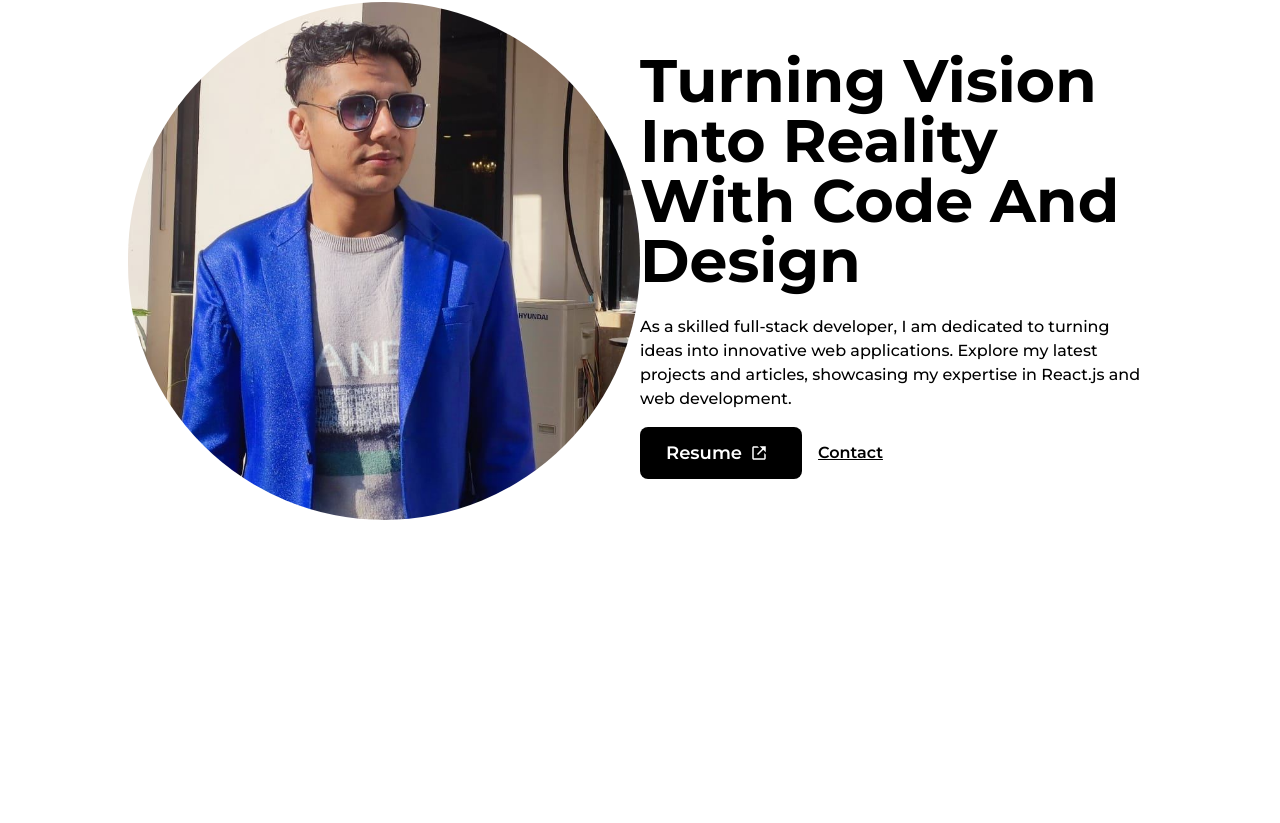
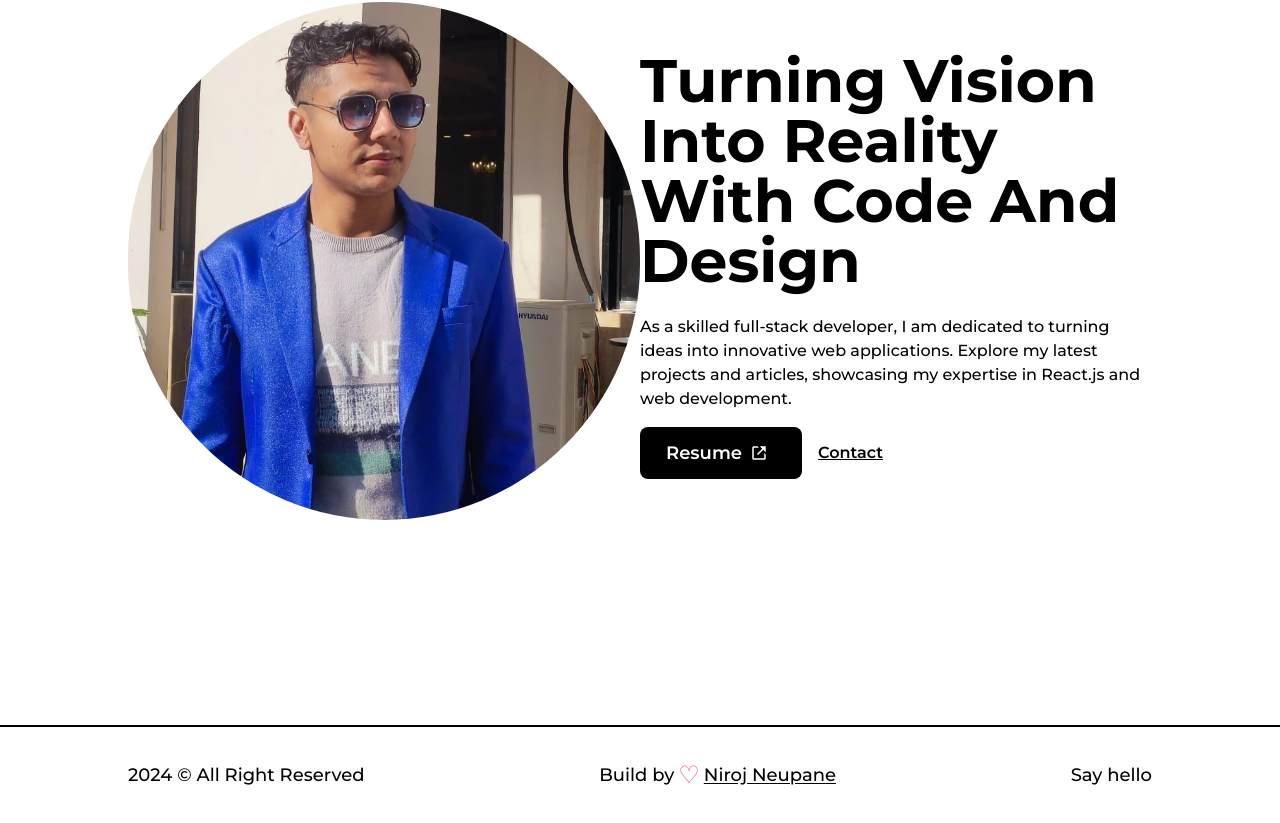
Before and after one commit to nirojneupane5/portfolio, a Next.js app: page / in a window 1280 px wide. Shown: the part 179-1002 px from the top of the page. Before the commit the page ends 904 px from the top, so only its background shows below. Built offline with nearby package versions, Linux system fonts and the light colour scheme.

Commit message:
Footer added

```diff
--- a/src/app/layout.tsx
+++ b/src/app/layout.tsx
@@ -2,6 +2,7 @@ import type { Metadata } from "next";
 import { Montserrat } from "next/font/google";
 import "./globals.css";
 import Navbar from "@/components/Navbar";
+import Footer from "@/components/Footer";
 
 const inter = Montserrat({ subsets: ["latin"], variable: "--font-mont" });
 
@@ -20,6 +21,7 @@ export default function RootLayout({
       <body className={inter.className}>
         <Navbar />
         {children}
+        <Footer />
       </body>
     </html>
   );
--- /dev/null
+++ b/src/components/Footer.tsx
@@ -0,0 +1,23 @@
+import Link from "next/link";
+import Layout from "./Layout";
+
+const Footer = () => {
+  return (
+    <footer className="w-full border-t-2 border-solid border-black font-medium text-lg">
+      <Layout className="py-8 flex items-center justify-between">
+        <span>{new Date().getFullYear()} &copy; All Right Reserved</span>
+        <div className="flex items-center">
+          Build by <span className="text-pink-500 text-2xl px-1">&#9825;</span>{" "}
+          <Link href="/" className="underline underline-offset-2">
+            Niroj Neupane
+          </Link>
+        </div>
+        <Link href="/" target={"_blank"}>
+          Say hello
+        </Link>
+      </Layout>
+    </footer>
+  );
+};
+
+export default Footer;
```
